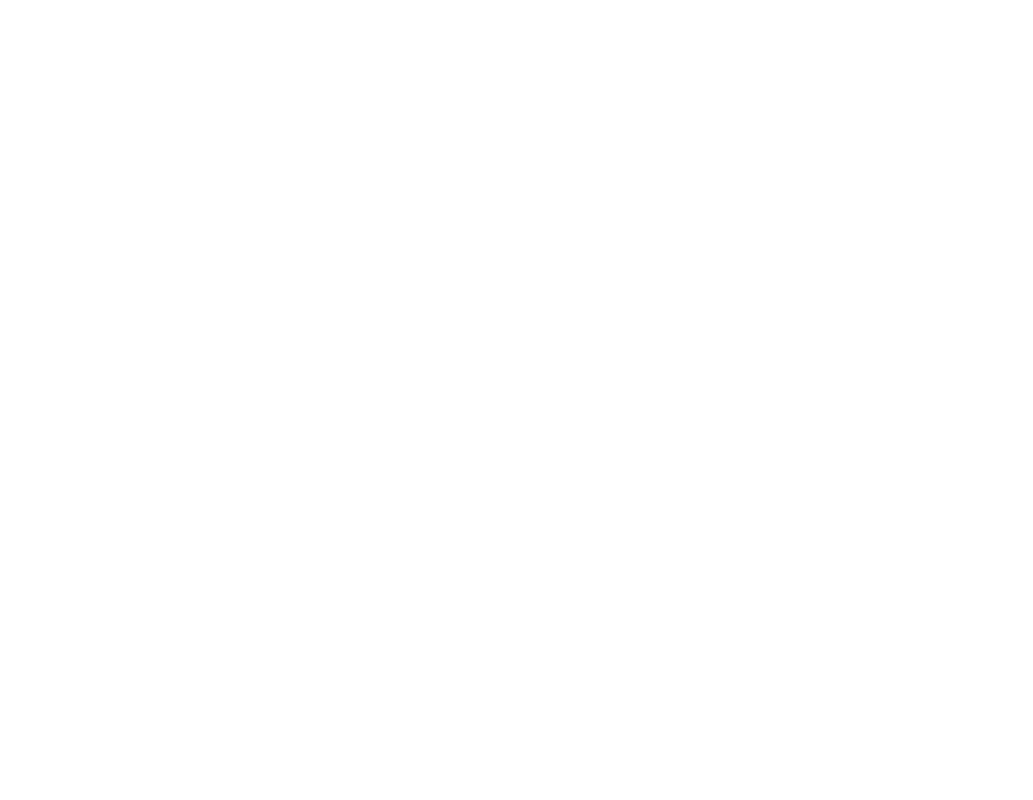
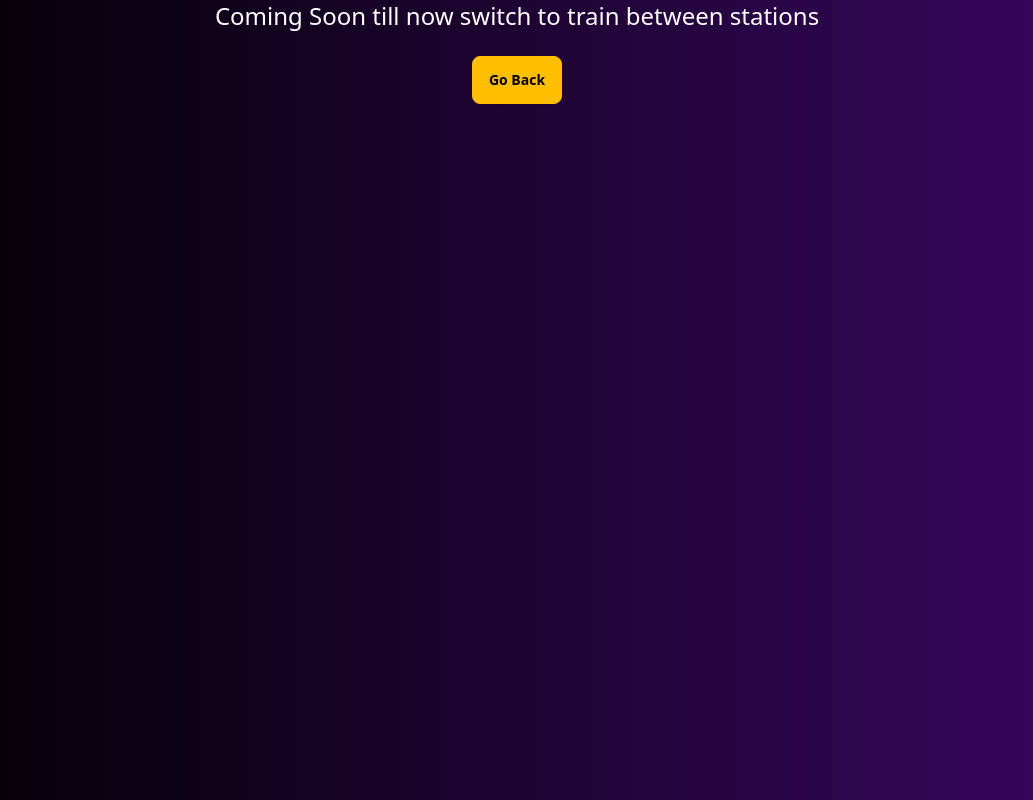
Before and after one commit to Chiragsinghal24/IRCTC-C, a React (Vite) app: page /seatmap in a window 1280 px wide. Before the commit this address had no page. Shown: the whole page, without its empty margins (123-1156 px from the left). Built offline with nearby package versions, Linux system fonts and the light colour scheme.

Commit message:
seat map

```diff
--- a/src/components/Coachbox.jsx
+++ b/src/components/Coachbox.jsx
@@ -1,4 +1,5 @@
 import React, { useEffect, useState } from 'react';
+import { Link } from 'react-router-dom';
 
 const Coachbox = ({ classtype, trainnumber, from, to, date }) => {
   const [available, setAvailable] = useState("");
@@ -55,7 +56,7 @@ const Coachbox = ({ classtype, trainnumber, from, to, date }) => {
             </div>
           </div>
           <div className='mt-2'>
-            <button className='max-h-[30px] min-h-[20px] btn btn-gray-400 rounded-md rounded-t-none w-full'>Book Now</button>
+            <button className='max-h-[30px] min-h-[20px] btn btn-gray-400 rounded-md rounded-t-none w-full'><Link to="https://www.irctc.co.in/nget/train-search">Book Now</Link></button>
           </div>
         </div>
       )}
--- a/src/components/Livetrainstatus/Searchtrain.jsx
+++ b/src/components/Livetrainstatus/Searchtrain.jsx
@@ -3,7 +3,7 @@ import { FaTrainSubway } from "react-icons/fa6";
 import Trainmap from './Trainmap';
 import { Link, useNavigate } from 'react-router-dom';
 
-const Searchtrain = () => {
+const Searchtrain = ({title,buttonname}) => {
     const [trainnumber, setTrainNumber] = useState("");
     const [trainData, setTrainData] = useState([]);
     // const [isListOpen, setIsListOpen] = useState(true);
@@ -75,7 +75,7 @@ const Searchtrain = () => {
 
     return (
         <div className="bg-gradient-to-l from-purple-950 to-black flex flex-col w-screen min-h-screen">
-            <h1 className='text-center text-white font-sans text-2xl mb-2'>Check Live Train Status</h1>
+            <h1 className='text-center text-white font-sans text-2xl mb-2'>{title?title:"Check Train Route"}</h1>
             <div className='flex flex-col max-h-screen mt-2 items-center'>
                 <div className="card w-96 bg-base-100 shadow-xl h-[190px]">
                     <div className="card-body w-full flex flex-col rounded-md">
@@ -93,7 +93,7 @@ const Searchtrain = () => {
                             />
                         </div>
                         <div className='search_container'>
-                            <button className='btn btn-warning' onClick={handleTrainStatus}>Train Status</button>
+                            <button className='btn btn-warning' onClick={handleTrainStatus}>{buttonname?buttonname:"Train Route"}</button>
                         </div>
                     </div>
                 </div>
--- a/src/components/Navbar.jsx
+++ b/src/components/Navbar.jsx
@@ -5,10 +5,10 @@ const MenuItems = () => {
     return (
         <>
             <li className="text-black text-lg shadow-lg bg-red-100 rounded-md hover:shadow-lg hover:shadow-yellow-300"><Link to='/'>Train between Stations</Link></li>
-            <li className="text-black text-lg shadow-lg bg-red-100 rounded-md hover:shadow-sm hover:shadow-yellow-300"><Link to='/livestatus'>Live Train Status</Link></li>
+            <li className="text-black text-lg shadow-lg bg-red-100 rounded-md hover:shadow-sm hover:shadow-yellow-300"><Link to='/livestatus'>Train Route</Link></li>
             <li className="text-black text-lg shadow-lg bg-red-100 rounded-md hover:shadow-sm hover:shadow-yellow-300"><Link to='/status'>PNR Status</Link></li>
-            <li className="text-black text-lg shadow-lg bg-red-100 rounded-md hover:shadow-sm hover:shadow-yellow-300"><Link to='/'>Time Table</Link></li>
-            <li className="text-black text-lg shadow-lg bg-red-100 rounded-md hover:shadow-sm hover:shadow-yellow-300"><Link to='/'>Seat Available</Link></li>
+            <li className="text-black text-lg shadow-lg bg-red-100 rounded-md hover:shadow-sm hover:shadow-yellow-300"><Link to='/traintimetable'>Time Table</Link></li>
+            <li className="text-black text-lg shadow-lg bg-red-100 rounded-md hover:shadow-sm hover:shadow-yellow-300"><Link to='/seatmap'>Seat Available</Link></li>
             <li className="text-black text-lg shadow-lg bg-red-100 rounded-md hover:shadow-sm hover:shadow-yellow-300"><Link to='/'>Book Tickets</Link></li>
         </>
     )
--- /dev/null
+++ b/src/components/Seatavailability/Seatmap.jsx
@@ -0,0 +1,17 @@
+import React from 'react'
+import { Link } from 'react-router-dom'
+
+const Seatmap = () => {
+    return (
+        <div className="bg-gradient-to-l from-purple-950 to-black flex flex-col w-screen min-h-screen">
+            <h1 className='text-center text-white font-sans text-2xl mb-2'>Coming Soon till now switch to train between stations</h1>
+            <div className='flex justify-center mb-2 mt-4'>
+                <button className='btn btn-warning'>
+                    <Link to='/'>Go Back</Link>
+                </button>
+            </div>
+        </div>
+    )
+}
+
+export default Seatmap
--- /dev/null
+++ b/src/components/Timetable/traintimetable.jsx
@@ -0,0 +1,10 @@
+import React from 'react'
+import Searchtrain from '../Livetrainstatus/Searchtrain'
+
+const traintimetable = () => {
+  return (
+    <Searchtrain title={"Check Train Timetable"} buttonname={"Check Timetable"}/>
+  )
+}
+
+export default traintimetable
--- a/src/main.jsx
+++ b/src/main.jsx
@@ -7,6 +7,8 @@ import Findtrain from './components/Findtrain.jsx';
 import Trainstatus from './components/Trainstatus.jsx';
 import Searchtrain from './components/Livetrainstatus/Searchtrain.jsx';
 import Trainmap from './components/Livetrainstatus/Trainmap.jsx';
+import Traintimetable from './components/Timetable/traintimetable.jsx';
+import Seatmap from './components/Seatavailability/Seatmap.jsx';
 
 ReactDOM.createRoot(document.getElementById('root')).render(
   <React.StrictMode>
@@ -17,6 +19,8 @@ ReactDOM.createRoot(document.getElementById('root')).render(
         <Route path='/status' element={<Trainstatus />}/>
         <Route path='/livestatus' element={<Searchtrain />}/>
         <Route path="/trainmap" element={<Trainmap />} />
+        <Route path="/traintimetable" element={<Traintimetable />} />
+        <Route path="/seatmap" element={<Seatmap />} />
       </Routes>
     </Router>
   </React.StrictMode>,
```
